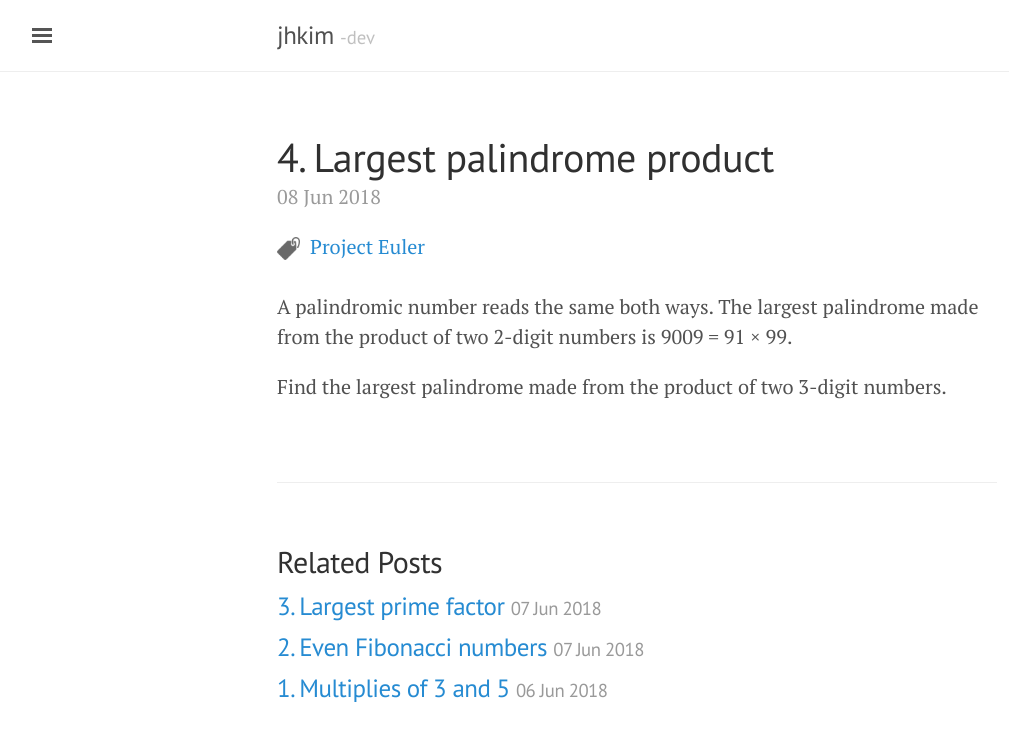
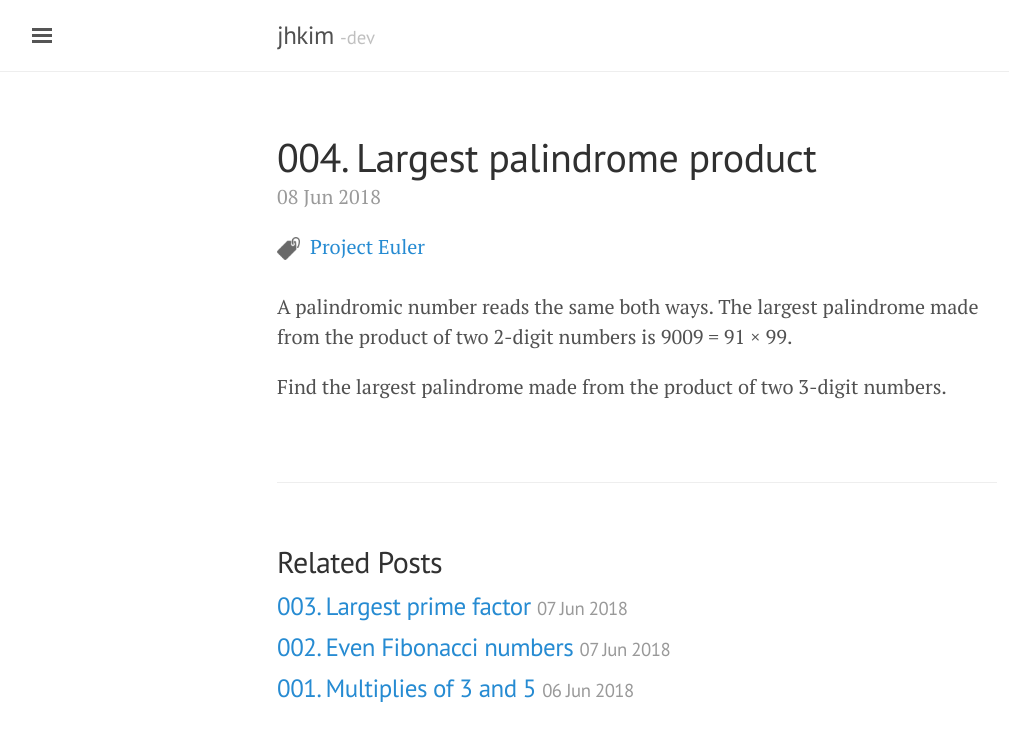
Before and after one commit to jhkim-dev/jhkim-dev.github.io, a Jekyll site: the page built from _posts/2018-06-08-4.-Largest-palindrome-product.md, in a window 1280 px wide. Shown: the top 741 px of the page, without its empty margins (3-1012 px from the left). Built offline with Jekyll 4.4.1, drawn with Linux system fonts in a browser that asks for light colours.

Commit message:
change post name

```diff
--- a/_posts/2018-06-06-001.-Multiples-of-3-and-5.md
+++ b/_posts/2018-06-06-1.-Multiples-of-3-and-5.md
@@ -1,6 +1,6 @@
 ---
 layout : post
-title : 1. Multiplies of 3 and 5
+title : 001. Multiplies of 3 and 5
 category : Project Euler
 tags: [Project Euler]
 ---
--- a/_posts/2018-06-07-002.-Even-Fibonacci-numbers.md
+++ b/_posts/2018-06-07-2.-Even-Fibonacci-numbers.md
@@ -1,6 +1,6 @@
 ---
 layout : post
-title : 2. Even Fibonacci numbers
+title : 002. Even Fibonacci numbers
 category : Project Euler
 tags: [Project Euler]
 ---
--- a/_posts/2018-06-07-003.-Largest-prime-factor.md
+++ b/_posts/2018-06-07-3.-Largest-prime-factor.md
@@ -1,6 +1,6 @@
 ---
 layout : post
-title : 3. Largest prime factor
+title : 003. Largest prime factor
 category : Project Euler
 tags: [Project Euler]
 ---
--- a/_posts/2018-06-08-004.-Largest-palindrome-product.md
+++ b/_posts/2018-06-08-4.-Largest-palindrome-product.md
@@ -1,6 +1,6 @@
 ---
 layout : post
-title : 4. Largest palindrome product
+title : 004. Largest palindrome product
 category : Project Euler
 tags: [Project Euler]
 ---
```
